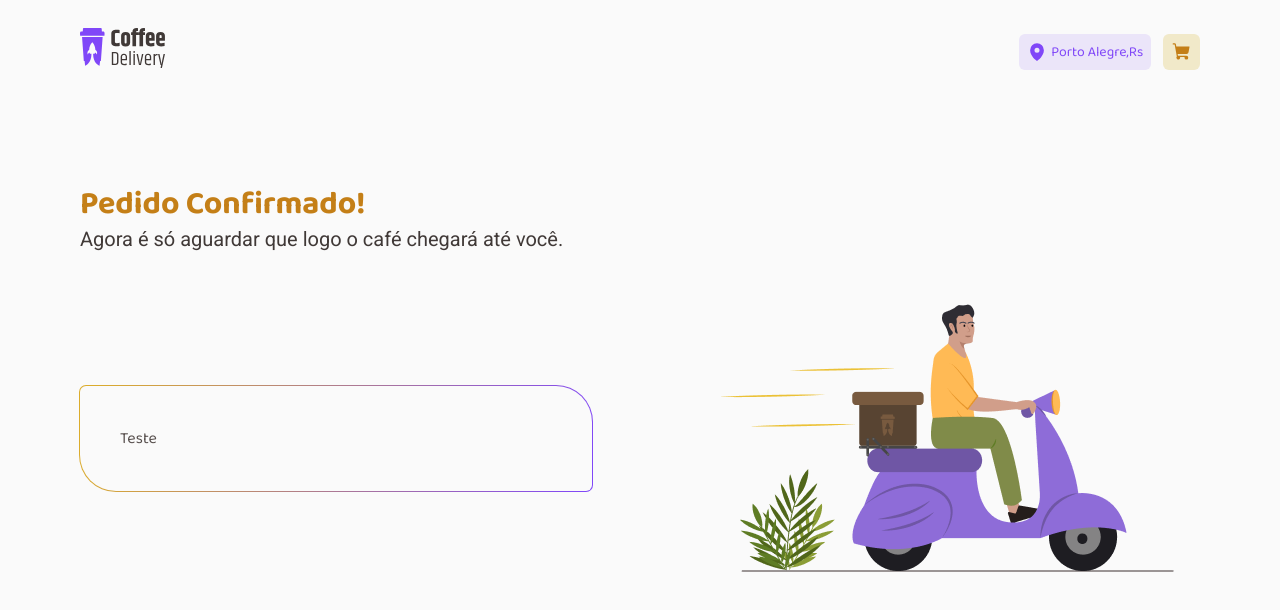
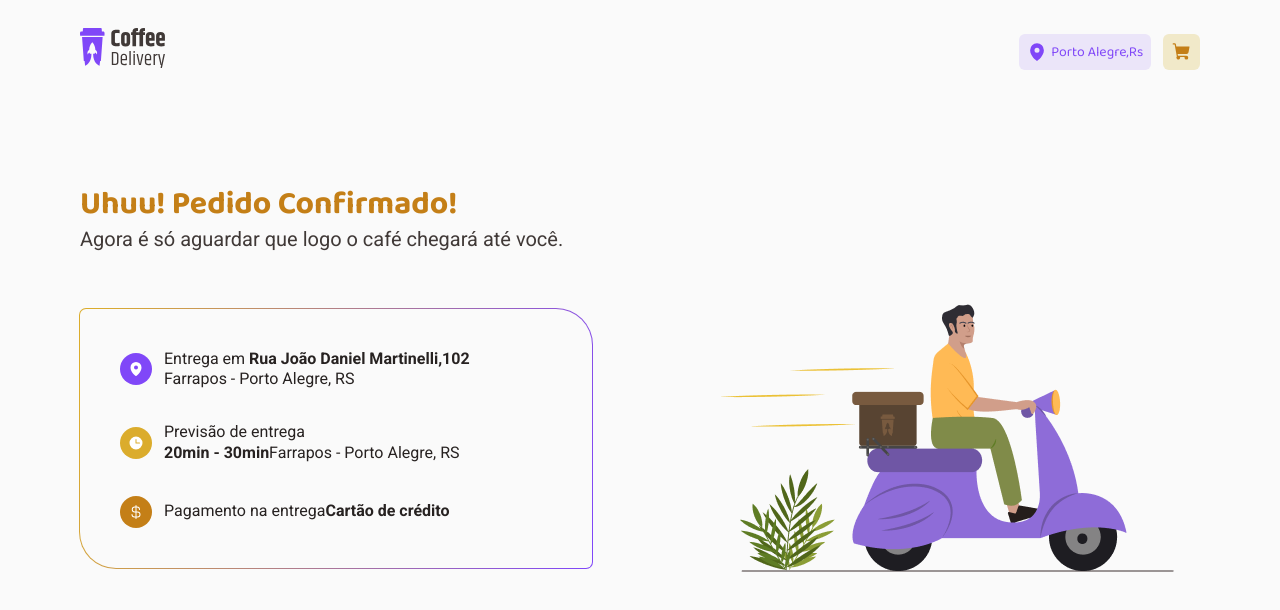
Before and after one commit to HemillyJulia/02-coffe-delivery, a React (Vite) app: page /orderconfirmed in a window 1280 px wide. Shown: the top 610 px of the page. Built offline with nearby package versions, Linux system fonts and the light colour scheme.

Commit message:
Order Confirmed Finalizada

```diff
--- a/src/pages/Components/OrderCompleted/index.tsx
+++ b/src/pages/Components/OrderCompleted/index.tsx
@@ -1,20 +1,55 @@
-import { Header } from "../../../components/Header";
 import { RegularText, TitleText } from "../../../components/Tipografias";
 import { OrderConfirmedBox, OrderDetailsBox } from "./styles";
 import logomoto from '../../../assets/logomoto.png'
+import { MapPin, Clock, CurrencyDollar } from "phosphor-react";
+import { InfoComIconBox } from "../../../components/IconesBeneficios/style";
+import { useTheme } from "styled-components";
+import { IconesBeneficios } from "../../../components/IconesBeneficios";
 
 export function OrderConfirmed (){
+  const {colors} = useTheme()
     return (
        <OrderConfirmedBox className="container">
         <div>
-          <TitleText size="l">Pedido Confirmado!</TitleText>
+          <TitleText size="l"> Uhuu! Pedido Confirmado!</TitleText>
           <RegularText size="l" color="subtitle">
             Agora é só aguardar que logo o café chegará até você.
           </RegularText>
         </div>
         <section>
         <OrderDetailsBox>
-          <p> Teste </p>
+          <IconesBeneficios
+          icon={<MapPin weight="fill"/>}
+          iconBg={colors["brand-purple"]}
+          text={
+            <RegularText>
+              Entrega em <strong>Rua João Daniel Martinelli,102</strong>
+              <br/>
+              Farrapos - Porto Alegre, RS
+            </RegularText>
+          }
+          />
+            <IconesBeneficios
+          icon={<Clock weight="fill"/>}
+          iconBg={colors["brand-yellow"]}
+          text={
+            <RegularText>
+             Previsão de entrega <br/>
+              <strong>20min - 30min</strong>
+              Farrapos - Porto Alegre, RS
+            </RegularText>
+          }
+          />
+            <IconesBeneficios
+          icon={<CurrencyDollar weight="fill"/>}
+          iconBg={colors["brand-yellow-dark"]}
+          text={
+            <RegularText>
+            Pagamento na entrega
+            <strong>Cartão de crédito</strong>
+            </RegularText>
+          }
+          />
         </OrderDetailsBox>
         <img src={logomoto}/>
         </section>
```
